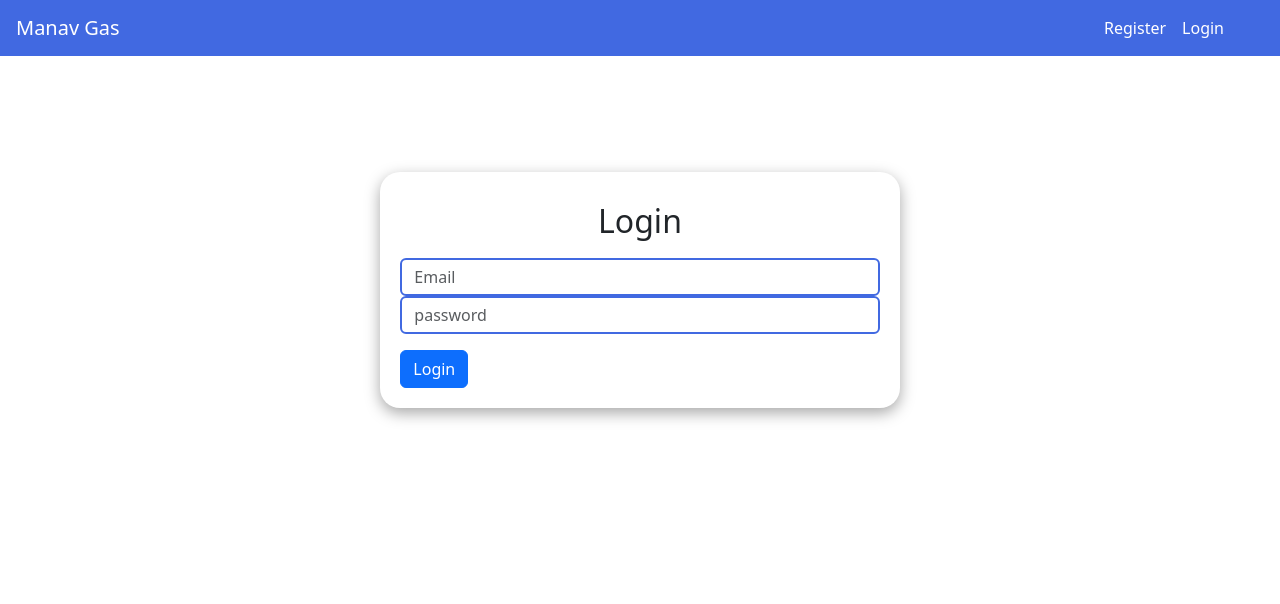
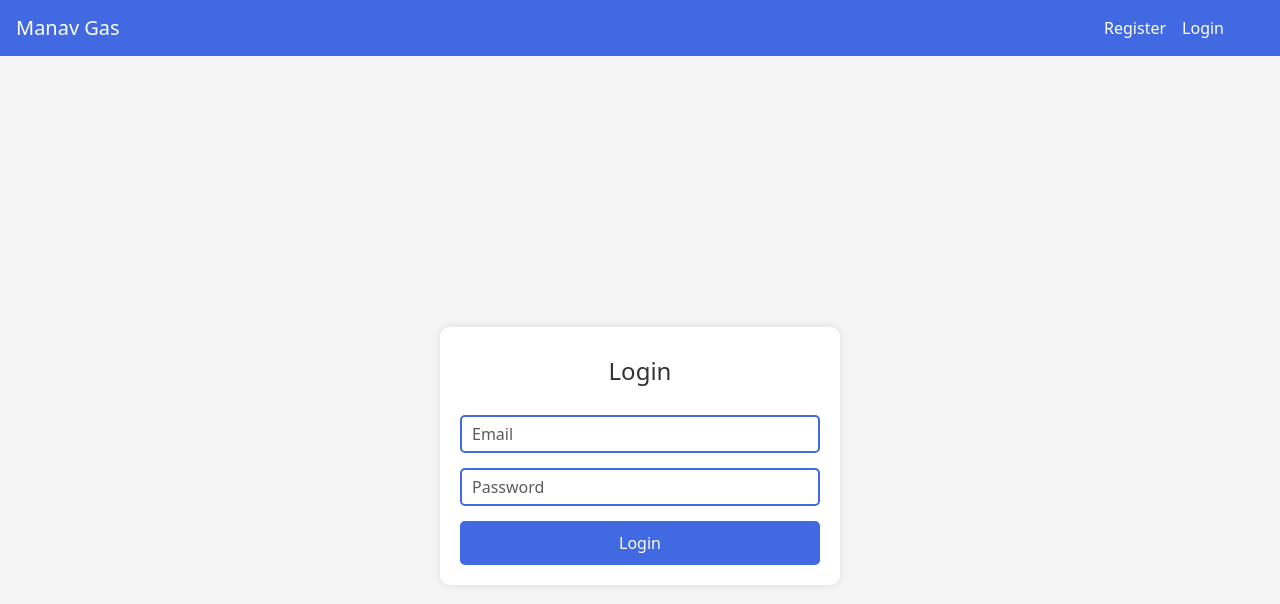
Before and after one commit to manavpanchall/Gas-Agency, a React (Create React App) app in the folder client/: page /login in a window 1280 px wide. Shown: the top 604 px of the page. Built offline with nearby package versions, Linux system fonts and the light colour scheme.

Commit message:
refactor: update Bookingscreen and Loginscreen for improved readability and environment variable usage

```diff
--- a/client/src/screens/Bookingscreen.js
+++ b/client/src/screens/Bookingscreen.js
@@ -1,9 +1,9 @@
-import React, { useState, useEffect } from "react";
-import { useParams, useNavigate } from "react-router-dom";
-import axios from "axios";
-import Loader from "../components/Loader";
-import Error from "../components/Error";
-import Swal from "sweetalert2";
+import React, { useState, useEffect } from 'react';
+import { useParams, useNavigate } from 'react-router-dom';
+import axios from 'axios';
+import Loader from '../components/Loader';
+import Error from '../components/Error';
+import Swal from 'sweetalert2';
 
 function Bookingscreen() {
   const { cylinderid } = useParams();
@@ -11,35 +11,32 @@ function Bookingscreen() {
   const [error, setError] = useState(false);
   const [cylinder, setCylinder] = useState(null);
   const [quantity, setQuantity] = useState(1);
-  const currentUser = JSON.parse(localStorage.getItem("currentUser"));
+  const currentUser = JSON.parse(localStorage.getItem('currentUser'));
   const navigate = useNavigate();
 
   useEffect(() => {
     if (!currentUser) {
-      navigate("/login");
+      navigate('/login');
       return;
     }
 
     const fetchData = async () => {
       try {
         setLoading(true);
-        const { data } = await axios.post("/api/cylinders/getcylinderbyid", {
+        const { data } = await axios.post(`${process.env.REACT_APP_API_URL}/api/cylinders/getcylinderbyid`, { // Use environment variable
           cylinderid: cylinderid,
         });
-        console.log("Cylinder data:", data); // Log the cylinder data
         setCylinder(data);
         setLoading(false);
       } catch (error) {
-        console.error("Error fetching cylinder:", error.response ? error.response.data : error.message);
+        console.error('Error fetching cylinder:', error.response ? error.response.data : error.message);
         setError(true);
         setLoading(false);
-      } finally {
-        setLoading(false); // Ensure loading is set to false in all cases
       }
     };
 
     fetchData();
-  }, [cylinderid]); // Only depend on `cylinderid`
+  }, [cylinderid, currentUser, navigate]);
 
   const handleIncrement = () => {
     setQuantity(quantity + 1);
@@ -53,7 +50,7 @@ function Bookingscreen() {
 
   const bookCylinder = async (paymentId) => {
     if (!cylinder) {
-      alert("Cylinder data is not available");
+      alert('Cylinder data is not available');
       return;
     }
 
@@ -69,36 +66,32 @@ function Bookingscreen() {
     };
 
     try {
-      const result = await axios.post("/api/bookings/bookcylinder", bookingDetails);
+      const result = await axios.post(`${process.env.REACT_APP_API_URL}/api/bookings/bookcylinder`, bookingDetails); // Use environment variable
       Swal.fire({
-        icon: "success",
-        title: "Congratulations!",
-        text: "Your payment was successful and the booking is confirmed.",
+        icon: 'success',
+        title: 'Congratulations!',
+        text: 'Your payment was successful and the booking is confirmed.',
       });
     } catch (error) {
-      console.error("Error booking cylinder:", error.response ? error.response.data : error.message);
-      alert("Booking Failed: " + (error.response ? error.response.data.message : error.message));
+      console.error('Error booking cylinder:', error.response ? error.response.data : error.message);
+      alert('Booking Failed: ' + (error.response ? error.response.data.message : error.message));
     }
   };
 
   const handlePayment = async () => {
-    console.log("Pay Now button clicked"); // Log button click
     const totalAmount = quantity * cylinder.price;
 
     try {
-      console.log("Creating Razorpay order..."); // Log order creation
-      const order = await axios.post("/api/payment/create-order", { amount: totalAmount });
-      console.log("Razorpay order created:", order.data); // Log order data
-
+      const order = await axios.post(`${process.env.REACT_APP_API_URL}/api/payment/create-order`, { amount: totalAmount }); // Use environment variable
       const options = {
         key: process.env.REACT_APP_RAZORPAY_KEY_ID, // Use environment variable
         amount: order.data.amount,
         currency: order.data.currency,
-        name: "Gas Agency System",
-        description: "Cylinder Booking",
+        name: 'Gas Agency System',
+        description: 'Cylinder Booking',
         order_id: order.data.id,
         handler: function (response) {
-          console.log("Razorpay payment response:", response); // Log payment response
+          console.log(response);
           bookCylinder(response.razorpay_payment_id);
         },
         prefill: {
@@ -107,16 +100,15 @@ function Bookingscreen() {
           contact: currentUser.phone,
         },
         theme: {
-          color: "#3399cc",
+          color: '#3399cc',
         },
       };
 
-      console.log("Initializing Razorpay..."); // Log Razorpay initialization
       const rzp = new window.Razorpay(options);
       rzp.open();
     } catch (error) {
-      console.error("Error creating Razorpay order:", error.response ? error.response.data : error.message);
-      alert("Payment Failed: " + (error.response ? error.response.data.message : error.message));
+      console.error('Error creating Razorpay order:', error.response ? error.response.data : error.message);
+      alert('Payment Failed: ' + (error.response ? error.response.data.message : error.message));
     }
   };
 
@@ -143,7 +135,7 @@ function Bookingscreen() {
         </div>
 
         <div className="col-md-5">
-          <div style={{ textAlign: "right" }}>
+          <div style={{ textAlign: 'right' }}>
             <h1>Booking Details</h1>
             <hr />
             <b>
@@ -154,12 +146,12 @@ function Bookingscreen() {
             </b>
           </div>
 
-          <div style={{ textAlign: "right" }}>
+          <div style={{ textAlign: 'right' }}>
             <b>
               <h1>Payment Details</h1>
               <hr />
               <p>Total Cylinder:</p>
-              <div className="input-group mb-3" style={{ maxWidth: "200px", margin: "0 auto" }}>
+              <div className="input-group mb-3" style={{ maxWidth: '200px', margin: '0 auto' }}>
                 <button className="btn btn-outline-secondary" type="button" onClick={handleDecrement}>
                   -
                 </button>
@@ -172,7 +164,7 @@ function Bookingscreen() {
             </b>
           </div>
 
-          <div style={{ float: "right" }}>
+          <div style={{ float: 'right' }}>
             <button className="btn btn-primary" onClick={handlePayment}>
               Pay Now
             </button>
--- a/client/src/screens/Loginscreen.js
+++ b/client/src/screens/Loginscreen.js
@@ -1,56 +1,62 @@
-import React, { useState, useEffect } from 'react'
-import axios from 'axios';
+import React, { useState } from 'react';
+import axios from 'axios'; // Import axios
+import { useNavigate } from 'react-router-dom';
+import Loader from '../components/Loader';
+import Error from '../components/Error';
 
-import Loader from "../components/Loader";
-import Error from "../components/Error";
+function Login() {
+  const [email, setEmail] = useState('');
+  const [password, setPassword] = useState('');
+  const [loading, setLoading] = useState(false);
+  const [error, setError] = useState(false);
+  const navigate = useNavigate();
 
-function Loginscreen() {
-    const [email, setemail] = useState('')
-    const [password, setpassword] = useState('')
-    const [loading, setLoading] = useState(false);
-    const [error, setError] = useState();
-
-    async function Login() {
-        const user = {
-            email,
-            password,
-        };
+  async function login() {
+    const user = { email, password };
 
     try {
       setLoading(true);
-            const result = await axios.post('/api/users/login', user, {
-                headers: {
-                    'Content-Type': 'application/json',
-                },
-            });
-            console.log('Response from server:', result.data);
+      const result = await axios.post(`${process.env.REACT_APP_API_URL}/api/users/login`, user); // Use environment variable
       setLoading(false);
+
+      if (result.data.isAdmin) {
         localStorage.setItem('currentUser', JSON.stringify(result.data));
-            window.location.href = '/home';
-
+        navigate('/admin/dashboard');
+      } else {
+        setError(true);
+      }
     } catch (error) {
-            console.log('Error response from server:', error.response ? error.response.data : error.message);
       setLoading(false);
       setError(true);
     }
   }
+
   return (
-        <div>
-            {loading && (<Loader />)}
-            <div className='row justify-content-center mt-5'>
-                <div className='col-md-5 mt-5'>
-                    {error && (<Error message='Invalid Credentials' />)}
-                    <div className='bs'>
+    <div className="login-container">
+      {loading && <Loader />}
+      <div className="login-box">
+        {error && <Error message="Invalid Credentials" />}
         <h2>Login</h2>
-                        <input type="text" className='form-control' placeholder='Email' value={email} onChange={(e) => { setemail(e.target.value) }} />
-                        <input type="text" className='form-control' placeholder='password' value={password} onChange={(e) => { setpassword(e.target.value) }} />
-
-                        <button className='btn btn-primary mt-3' onClick={Login}>Login</button>
+        <input
+          type="email"
+          className="form-control"
+          placeholder="Email"
+          value={email}
+          onChange={(e) => setEmail(e.target.value)}
+        />
+        <input
+          type="password"
+          className="form-control"
+          placeholder="Password"
+          value={password}
+          onChange={(e) => setPassword(e.target.value)}
+        />
+        <button className="btn btn-primary" onClick={login}>
+          Login
+        </button>
       </div>
     </div>
-            </div>
-        </div>
-    )
+  );
 }
 
-export default Loginscreen;
+export default Login;
```
Lines whose indentation alone changed are shown as unchanged.
